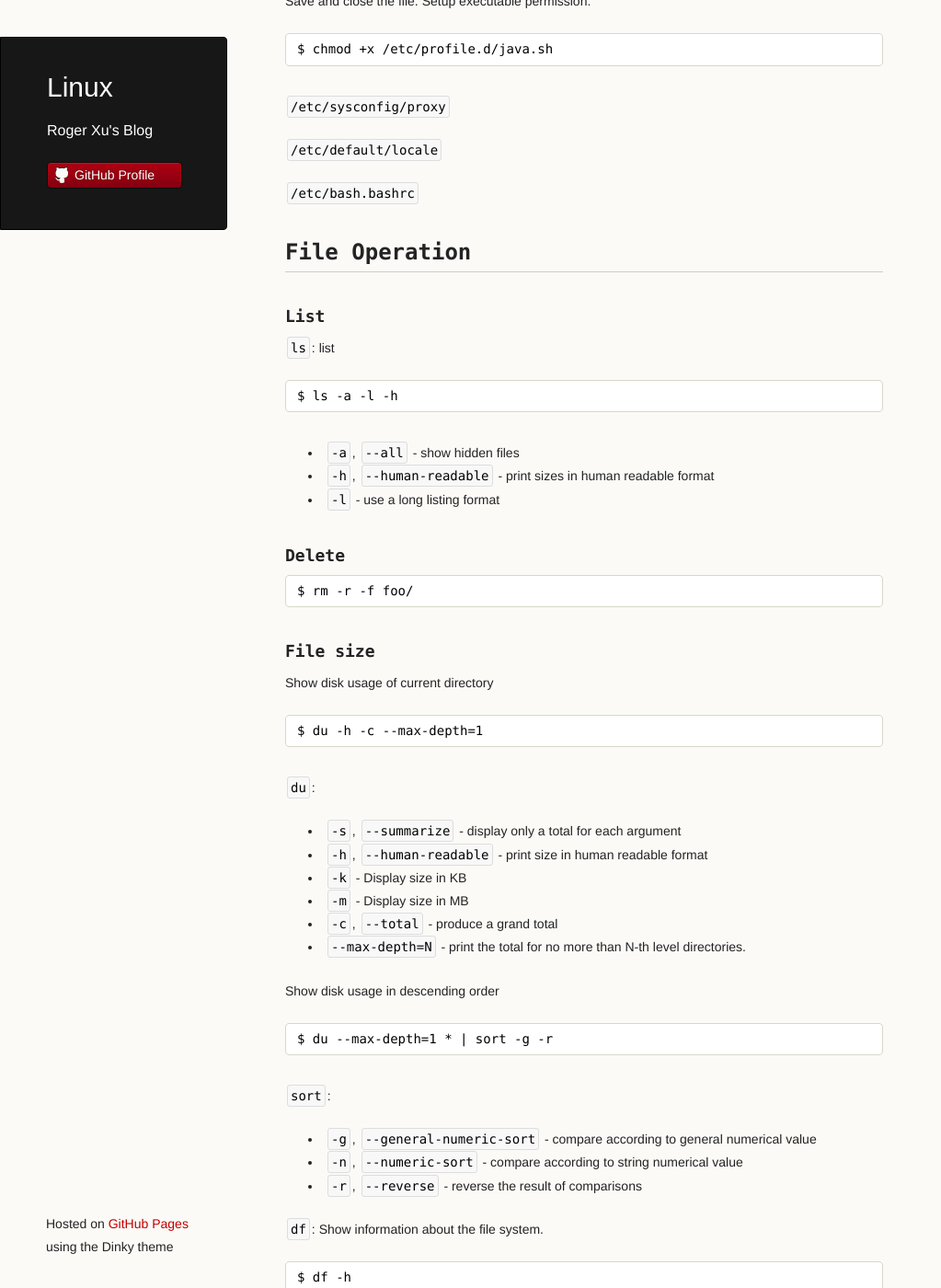
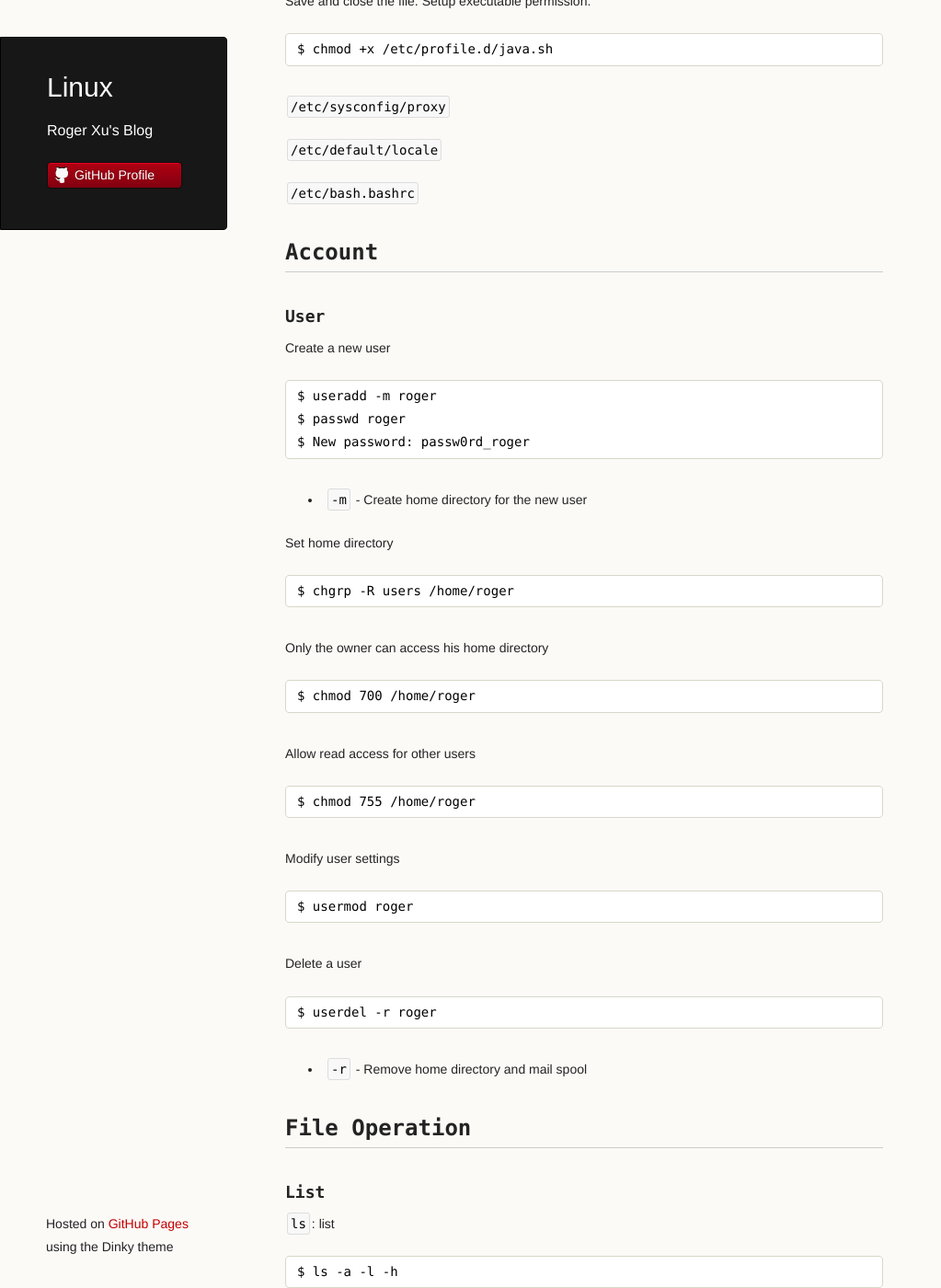
Before and after one commit to rogerxu/rogerxu.github.io, a Jekyll site: the page built from _posts/2013-06-26-linux.md, in a window 1280 px wide and 1400 px high, scrolled down 2809 px. Shown: the whole window at 92% size, without its empty margins (0-1023 px from the left). Built offline with Jekyll 4.4.1, drawn with Linux system fonts in a browser that asks for light colours; some of the changed text lies outside the part shown.

```diff
--- a/_posts/2013-06-26-linux.md
+++ b/_posts/2013-06-26-linux.md
@@ -114,6 +114,41 @@
 
 `/etc/bash.bashrc`
 
+## Account
+
+### User
+
+Create  a new user
+
+    $ useradd -m roger
+    $ passwd roger
+    $ New password: passw0rd_roger
+
+* `-m` - Create home directory for the new user
+
+Set home directory
+
+    $ chgrp -R users /home/roger
+
+Only the owner can access his home directory
+
+    $ chmod 700 /home/roger
+
+Allow read access for other users
+
+    $ chmod 755 /home/roger
+
+Modify user settings
+
+    $ usermod roger
+
+Delete a user
+
+    $ userdel -r roger
+
+* `-r` - Remove home directory and mail spool
+
+
 ## File Operation
 
 ### List
@@ -125,6 +160,9 @@
 * `-a`, `--all` - show hidden files
 * `-h`, `--human-readable` - print sizes in human readable format
 * `-l` - use a long listing format
+
+`ll`: alias for `ls`, long listing
+
 
 ### Delete
 
```
Also changed, not shown: _posts/2012-09-27-git.md (+6 -4 lines).
